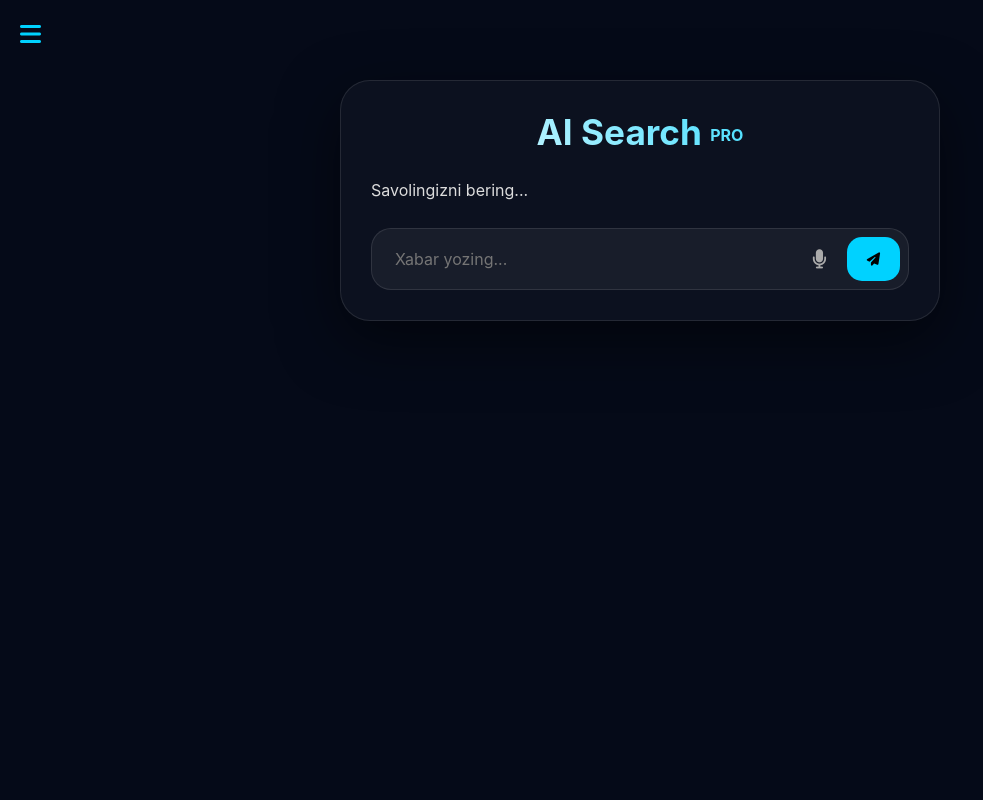
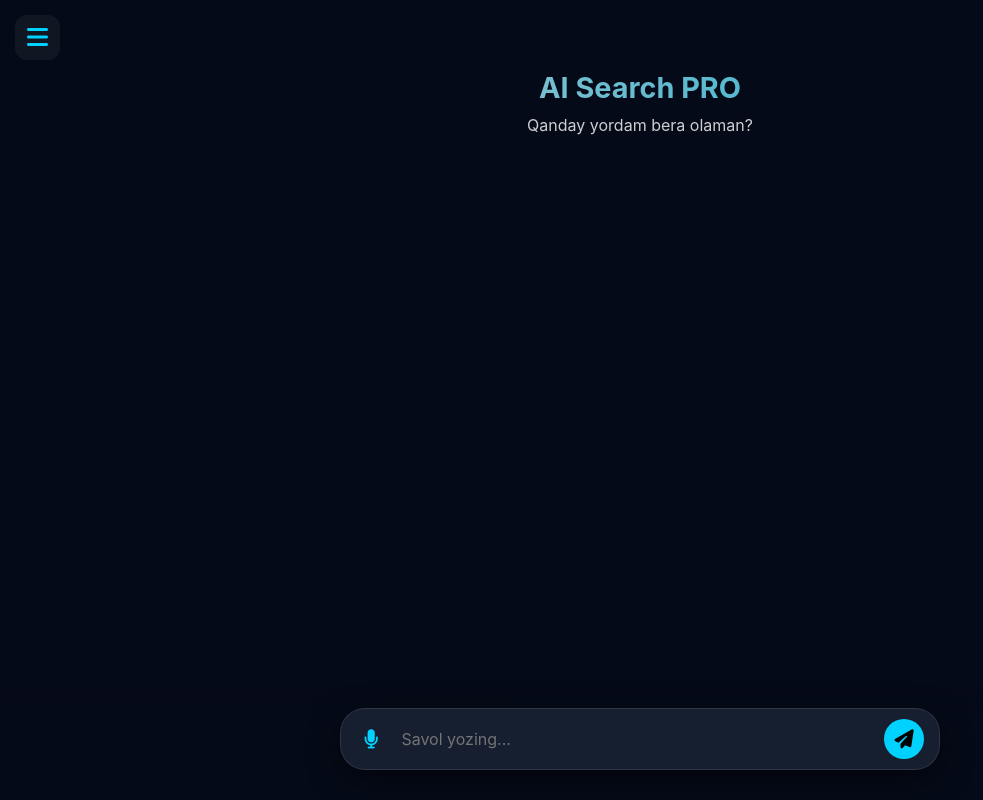
Before and after one commit to code-asliddin/Ai, a Flask app: page / in a window 1280 px wide. Shown: the whole page, without its empty margins (0-983 px from the left). Run offline with Flask 3, Linux system fonts and the light colour scheme; some libraries are stand-ins or nearby versions.

Commit message:
Ultra Upgrade: Bottom input, voice and UI fixed

```diff
--- a/templates/index.html
+++ b/templates/index.html
@@ -2,33 +2,41 @@
 <html lang="uz">
 <head>
     <meta charset="UTF-8">
-    <meta name="viewport" content="width=device-width, initial-scale=1.0">
+    <meta name="viewport" content="width=device-width, initial-scale=1.0, maximum-scale=1.0, user-scalable=no">
     <title>AI Search Ultra - Karimov Asliddin</title>
     <script src="https://www.gstatic.com/firebasejs/9.22.1/firebase-app-compat.js"></script>
     <script src="https://www.gstatic.com/firebasejs/9.22.1/firebase-auth-compat.js"></script>
     <link rel="stylesheet" href="https://cdnjs.cloudflare.com/ajax/libs/font-awesome/6.4.0/css/all.min.css">
     <style>
-        :root { --accent: #00d2ff; --bg: #050a18; }
-        * { margin: 0; padding: 0; box-sizing: border-box; font-family: 'Inter', sans-serif; }
-        body { background: var(--bg); color: white; min-height: 100vh; display: flex; flex-direction: column; align-items: center; padding-top: 80px; overflow-x: hidden; }
+        :root { --accent: #00d2ff; --bg: #050a18; --glass: rgba(255, 255, 255, 0.05); }
+        * { margin: 0; padding: 0; box-sizing: border-box; font-family: 'Inter', sans-serif; -webkit-tap-highlight-color: transparent; }
 
-        /* Shaffof Sidebar */
-        .sidebar { position: fixed; left: -320px; top: 0; width: 300px; height: 100%; background: rgba(10, 20, 40, 0.95); backdrop-filter: blur(15px); transition: 0.4s; z-index: 2000; padding: 100px 20px; border-right: 1px solid rgba(255,255,255,0.1); }
+        body { background: var(--bg); color: white; height: 100vh; display: flex; flex-direction: column; overflow: hidden; }
+
+        /* Sidebar */
+        .sidebar { position: fixed; left: -100%; top: 0; width: 80%; max-width: 300px; height: 100%; background: rgba(10, 20, 40, 0.98); backdrop-filter: blur(20px); transition: 0.3s ease; z-index: 10000; padding: 80px 20px; border-right: 1px solid rgba(255,255,255,0.1); }
         .sidebar.active { left: 0; }
+        .menu-toggle { position: fixed; top: 15px; left: 15px; z-index: 10001; font-size: 24px; cursor: pointer; color: var(--accent); background: var(--glass); padding: 8px 12px; border-radius: 12px; }
 
-        /* Asosiy Card */
-        .glass-card { width: 95%; max-width: 600px; background: rgba(255,255,255,0.03); border: 1px solid rgba(255,255,255,0.1); border-radius: 30px; padding: 30px; box-shadow: 0 20px 60px rgba(0,0,0,0.5); }
-        h1 { text-align: center; font-size: 2.2rem; margin-bottom: 25px; background: linear-gradient(45deg, #fff, var(--accent)); -webkit-background-clip: text; -webkit-text-fill-color: transparent; }
+        /* Chat Display Area */
+        .chat-display { flex: 1; overflow-y: auto; padding: 20px; padding-bottom: 100px; display: flex; flex-direction: column; gap: 15px; scroll-behavior: smooth; }
+        .welcome-msg { text-align: center; margin-top: 50px; opacity: 0.8; }
+        .welcome-msg h1 { font-size: 1.8rem; margin-bottom: 10px; background: linear-gradient(to right, #fff, var(--accent)); -webkit-background-clip: text; -webkit-text-fill-color: transparent; }
 
-        /* Kirish maydoni */
-        .input-group { position: relative; display: flex; gap: 10px; background: rgba(255,255,255,0.05); padding: 8px; border-radius: 20px; border: 1px solid rgba(255,255,255,0.1); }
-        input { flex: 1; background: transparent; border: none; color: white; padding: 12px 15px; outline: none; font-size: 1rem; }
-        .icon-btn { background: transparent; border: none; color: #aaa; font-size: 1.2rem; cursor: pointer; transition: 0.3s; padding: 0 10px; }
-        .icon-btn:hover { color: var(--accent); }
-        .send-btn { background: var(--accent); color: #000; border: none; padding: 12px 20px; border-radius: 15px; font-weight: bold; cursor: pointer; }
+        /* Floating Bottom Input */
+        .input-container { position: fixed; bottom: 0; left: 0; width: 100%; background: linear-gradient(to top, var(--bg) 80%, transparent); padding: 20px 15px 30px; z-index: 999; }
+        .input-wrapper { max-width: 600px; margin: 0 auto; display: flex; align-items: center; gap: 10px; background: rgba(30, 41, 59, 0.7); backdrop-filter: blur(15px); padding: 8px 15px; border-radius: 25px; border: 1px solid rgba(255,255,255,0.1); box-shadow: 0 10px 30px rgba(0,0,0,0.5); }
 
-        #answer { margin-top: 25px; color: #ddd; line-height: 1.6; min-height: 50px; }
-        .menu-toggle { position: fixed; top: 20px; left: 20px; z-index: 2001; font-size: 24px; cursor: pointer; color: var(--accent); }
+        input { flex: 1; background: transparent; border: none; color: white; padding: 12px 5px; outline: none; font-size: 16px; }
+
+        .action-btn { background: transparent; border: none; color: #fff; font-size: 1.2rem; cursor: pointer; transition: 0.2s; padding: 8px; display: flex; align-items: center; justify-content: center; }
+        .action-btn.mic { color: var(--accent); }
+        .action-btn.send { background: var(--accent); color: #000; border-radius: 50%; width: 40px; height: 40px; }
+        .action-btn:active { transform: scale(0.9); }
+
+        /* Answer Bubble */
+        .answer-bubble { background: var(--glass); padding: 15px; border-radius: 20px; border-bottom-left-radius: 5px; align-self: flex-start; max-width: 90%; line-height: 1.6; border: 1px solid rgba(255,255,255,0.05); animation: fadeIn 0.3s ease; }
+        @keyframes fadeIn { from { opacity: 0; transform: translateY(10px); } to { opacity: 1; transform: translateY(0); } }
     </style>
 </head>
 <body>
@@ -38,45 +46,46 @@
     <div class="menu-toggle" onclick="toggleMenu()"><i class="fas fa-bars"></i></div>
 
     <div class="sidebar" id="sidebar">
-        <div id="userInfo">
-            <button class="send-btn" style="width: 100%;" onclick="googleLogin()">Google Login</button>
-        </div>
-        <hr style="margin: 20px 0; opacity: 0.1;">
-        <p style="font-size: 0.8rem; color: var(--accent);">DEVELOPER: Karimov Asliddin</p>
+        <button onclick="googleLogin()" style="width:100%; padding:12px; border-radius:15px; border:none; background:var(--accent); font-weight:bold; margin-bottom:20px;"><i class="fab fa-google"></i> Login</button>
+        <p style="color:var(--accent); font-size:0.8rem;">DEVELOPER: Karimov Asliddin</p>
+        <div id="history" style="margin-top:20px;"></div>
     </div>
 
-    <div class="glass-card">
-        <h1>AI Search <span style="font-size: 1rem; vertical-align: middle;">PRO</span></h1>
+    <div class="chat-display" id="chatDisplay">
+        <div class="welcome-msg">
+            <h1>AI Search PRO</h1>
+            <p>Qanday yordam bera olaman?</p>
+        </div>
+    </div>
 
-        <div id="answer">Savolingizni bering...</div>
-
-        <div class="input-group">
-            <input type="text" id="query" placeholder="Xabar yozing..." onkeypress="if(event.key==='Enter') askAI()">
-            <button class="icon-btn" onclick="startVoice()"><i class="fas fa-microphone"></i></button>
-            <button class="send-btn" onclick="askAI()"><i class="fas fa-paper-plane"></i></button>
+    <div class="input-container">
+        <div class="input-wrapper">
+            <button class="action-btn mic" onclick="startVoice()"><i class="fas fa-microphone"></i></button>
+            <input type="text" id="query" placeholder="Savol yozing..." autocomplete="off">
+            <button class="action-btn send" onclick="askAI()"><i class="fas fa-paper-plane"></i></button>
         </div>
     </div>
 
     <script>
-        // FIREBASE CONFIG - Buni Firebase konsolidan olib almashtiring!
-        const firebaseConfig = {
-            apiKey: "AIza...",
-            authDomain: "LOYIHA-NOMI.firebaseapp.com",
-            projectId: "LOYIHA-NOMI",
-            storageBucket: "LOYIHA-NOMI.appspot.com",
-            messagingSenderId: "12345",
-            appId: "1:12345:web:abc"
-        };
-        firebase.initializeApp(firebaseConfig);
-
         function toggleMenu() { document.getElementById('sidebar').classList.toggle('active'); }
 
         async function askAI() {
-            const q = document.getElementById('query').value;
-            const ans = document.getElementById('answer');
-            if(!q) return;
+            const input = document.getElementById('query');
+            const display = document.getElementById('chatDisplay');
+            if(!input.value.trim()) return;
 
-            ans.innerHTML = "<span style='color: var(--accent)'>AI o'ylamoqda...</span>";
+            const q = input.value;
+            input.value = "";
+
+            // Foydalanuvchi savoli
+            display.innerHTML += `<div style="align-self: flex-end; background: var(--accent); color: #000; padding: 10px 15px; border-radius: 20px; border-bottom-right-radius: 5px;">${q}</div>`;
+
+            // AI javob konteyneri
+            const aiMsgDiv = document.createElement('div');
+            aiMsgDiv.className = 'answer-bubble';
+            aiMsgDiv.innerHTML = "<i>AI o'ylamoqda...</i>";
+            display.appendChild(aiMsgDiv);
+            display.scrollTop = display.scrollHeight;
 
             try {
                 const res = await fetch('/search', {
@@ -85,24 +94,32 @@
                     body: `query=${encodeURIComponent(q)}`
                 });
                 const data = await res.json();
-                ans.innerText = data.result;
+                aiMsgDiv.innerText = data.result;
                 document.getElementById('snd-msg').play();
-            } catch(e) { ans.innerText = "Xatolik! API kalitini tekshiring."; }
+            } catch(e) { aiMsgDiv.innerText = "Xatolik yuz berdi. API kalitni tekshiring."; }
+            display.scrollTop = display.scrollHeight;
         }
 
         function startVoice() {
-            const Speech = window.SpeechRecognition || window.webkitSpeechRecognition;
-            if(!Speech) return alert("Brauzer ovozni qo'llab-quvvatlamaydi");
-            const rec = new Speech();
+            const rec = new (window.SpeechRecognition || window.webkitSpeechRecognition)();
             rec.lang = 'uz-UZ';
+            rec.onstart = () => { document.getElementById('query').placeholder = "Eshityapman..."; };
+            rec.onresult = (e) => {
+                document.getElementById('query').value = e.results[0][0].transcript;
+                document.getElementById('query').placeholder = "Savol yozing...";
+                askAI();
+            };
             rec.start();
-            rec.onresult = (e) => { document.getElementById('query').value = e.results[0][0].transcript; askAI(); };
         }
 
+        // Firebase - O'zingiznikini joylang!
+        const firebaseConfig = { apiKey: "...", authDomain: "...", projectId: "...", storageBucket: "...", messagingSenderId: "...", appId: "..." };
+        firebase.initializeApp(firebaseConfig);
         function googleLogin() {
             const provider = new firebase.auth.GoogleAuthProvider();
             firebase.auth().signInWithPopup(provider).then(res => {
-                document.getElementById('userInfo').innerHTML = `<b>${res.user.displayName}</b>`;
+                alert("Salom, " + res.user.displayName);
+                toggleMenu();
             });
         }
     </script>
```
